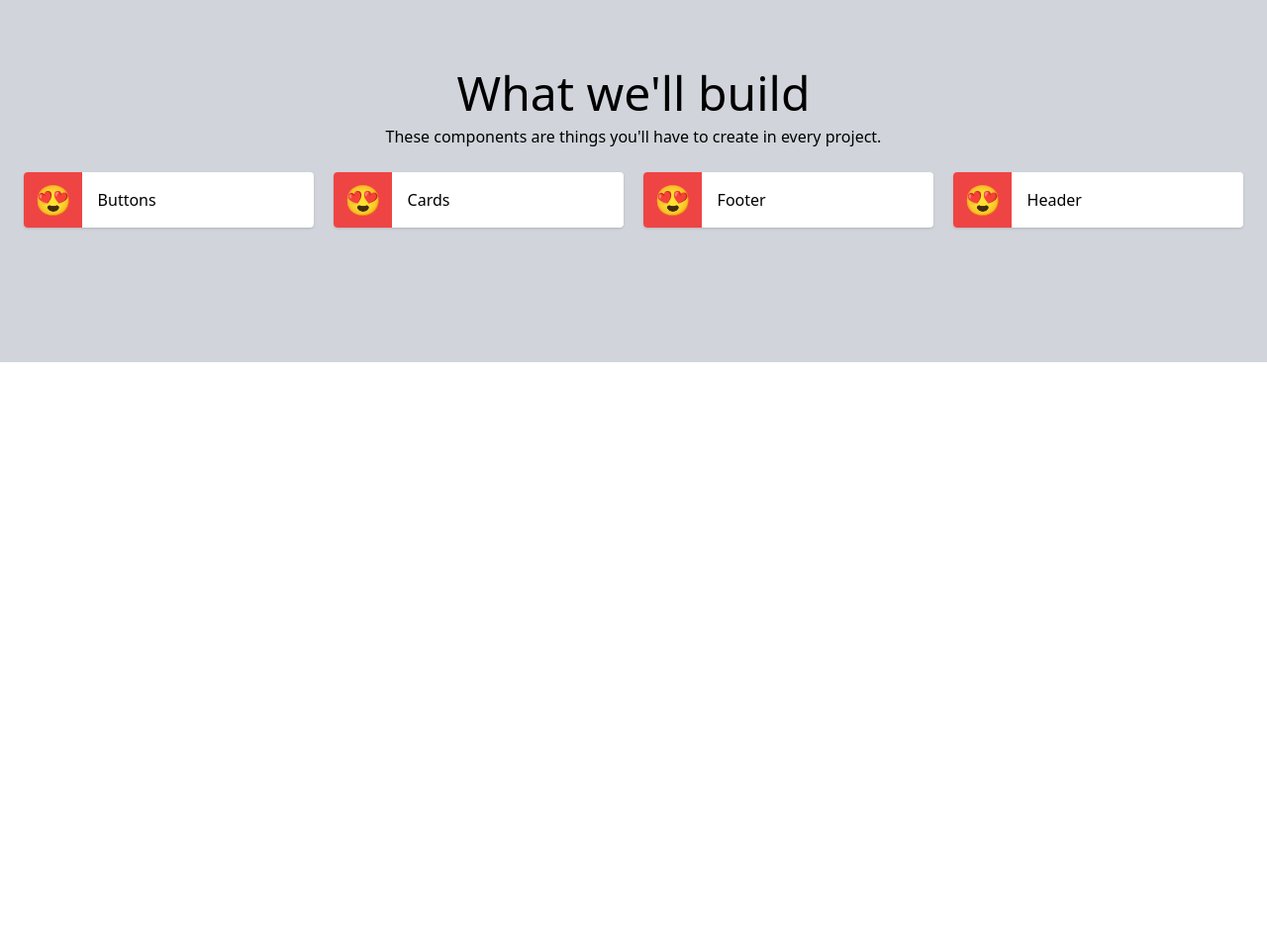
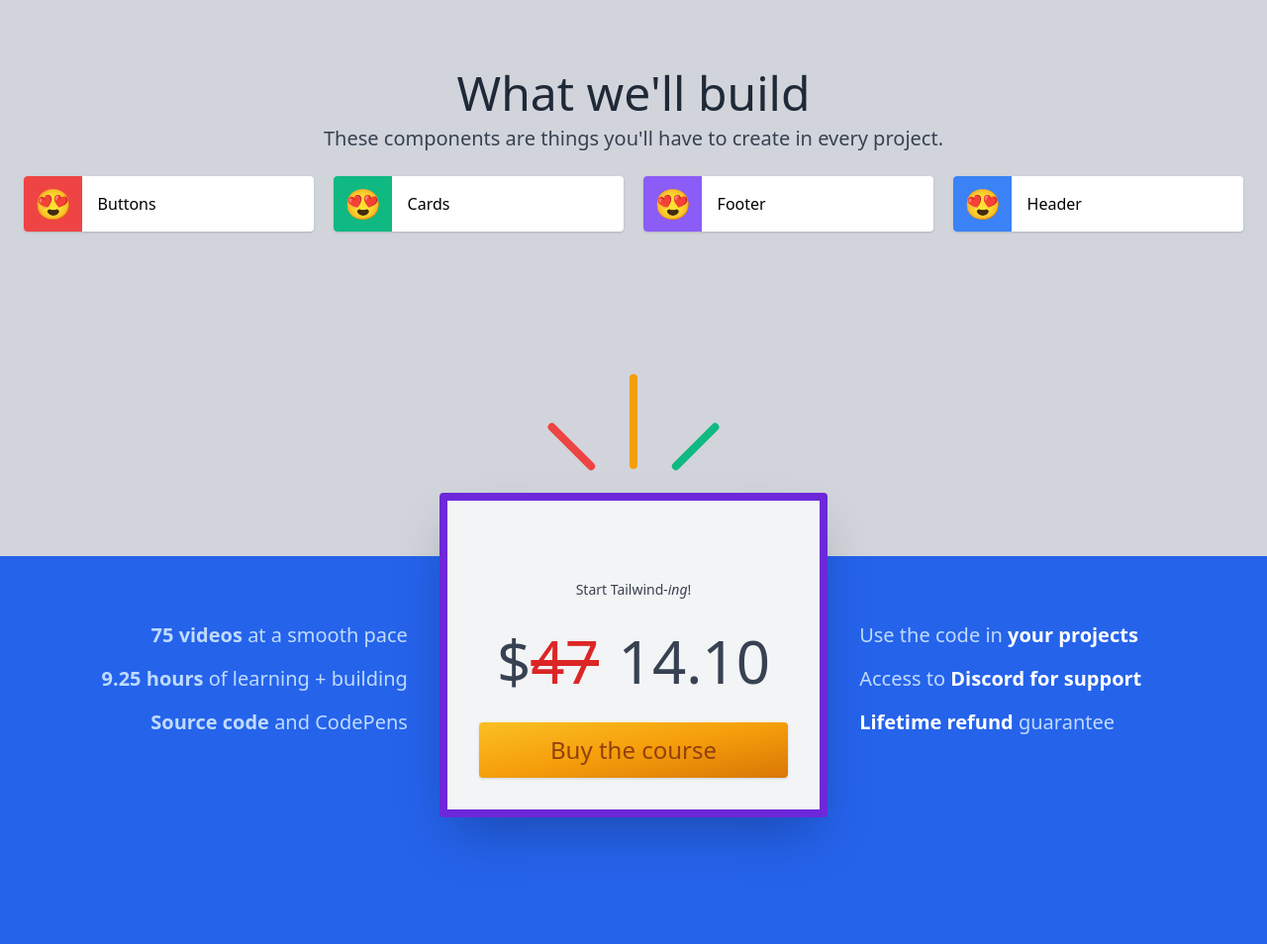
Before and after one commit to abrahamarslan/tailwindsite, a website built with Parcel: page src/index.html in a window 1280 px wide. Shown: the part 4380-5334 px from the top of the page at 99% size. Before the commit the page ends 4746 px from the top, so only its background shows below. Built offline with nearby package versions, Linux system fonts and the light colour scheme.

Commit message:
#updates

```diff
--- a/src/index.html
+++ b/src/index.html
@@ -316,23 +316,23 @@
     <div class="py-24 bg-gray-300">
         <div class="container mx-auto px-6">
             <div class="mb-10 text-center">
-                <h2 class="mb-2 text-5xl">What we'll build</h2>
-                <p class="mb-6">These components are things you'll have to create in every project.</p>
-                <div class="grid grid-cols-4 gap-5">
+                <h2 class="mb-2 text-5xl text-gray-800">What we'll build</h2>
+                <p class="mb-6 text-xl text-gray-700">These components are things you'll have to create in every project.</p>
+                <div class="grid grid-cols-1 md:grid-cols-2 lg:grid-cols-3 xl:grid-cols-4 gap-5">
                     <div class="flex bg-white rounded shadow">
                         <div class="w-1/5 flex items-center justify-center text-3xl bg-red-500 rounded-l">😍</div>
                         <div class="p-4">Buttons</div>
                     </div>
                     <div class="flex bg-white rounded shadow">
-                        <div class="w-1/5 flex items-center justify-center text-3xl bg-red-500 rounded-l">😍</div>
+                        <div class="w-1/5 flex items-center justify-center text-3xl bg-green-500 rounded-l">😍</div>
                         <div class="p-4">Cards</div>
                     </div>
                     <div class="flex bg-white rounded shadow">
-                        <div class="w-1/5 flex items-center justify-center text-3xl bg-red-500 rounded-l">😍</div>
+                        <div class="w-1/5 flex items-center justify-center text-3xl bg-purple-500 rounded-l">😍</div>
                         <div class="p-4">Footer</div>
                     </div>
                     <div class="flex bg-white rounded shadow">
-                        <div class="w-1/5 flex items-center justify-center text-3xl bg-red-500 rounded-l">😍</div>
+                        <div class="w-1/5 flex items-center justify-center text-3xl bg-blue-500 rounded-l">😍</div>
                         <div class="p-4">Header</div>
                     </div>
                 </div>
@@ -340,6 +340,49 @@
         </div>
     </div>
 <!--    /what we'll build-->
+
+<!--    pricing section-->
+    <div class="relative bg-blue-600 py-32 text-blue-200">
+<!--        gray box for top section-->
+        <div class="absolute top-0 inset-x-0 h-48 bg-gray-300">
+
+        </div>
+        <div class="container mx-auto px-6 flex items-center space-x-8 text-lg">
+<!--            left box-->
+            <div class="w-1/3 pt-12 text-right space-y-4 text-xl">
+                <p><strong class="font-bold font-white">75 videos</strong> at a smooth pace</p>
+                <p><strong class="font-bold font-white">9.25 hours</strong> of learning + building</p>
+                <p><strong class="font-bold font-white">Source code</strong> and CodePens</p>
+            </div>
+<!--            pricing box-->
+            <div class="relative w-1/3 pt-12 text-center p-8 rounded shadow-2xl border-8 border-purple-700 space-y-8 bg-gray-100 transform hover:scale-105 transition duration-500">
+
+<!--                rays-->
+                <div class="absolute top-0 inset-x-0 transform -translate-y-full flex items-end justify-center space-x-8">
+                    <div class="w-2 h-16 mb-8 transform origin-bottom -rotate-45 rounded bg-red-500"></div>
+                    <div class="w-2 h-24 mb-8 rounded bg-yellow-500"></div>
+                    <div class="w-2 h-16 mb-8 transform origin-bottom rotate-45 rounded bg-green-500"></div>
+                </div>
+<!--                /rays-->
+                <h4 class="text-gray-700 text-sm">Start Tailwind<span class="italic">-ing</span>!</h4>
+                <div class="flex flex-grow items-center justify-center text-6xl text-purple-800">
+                    <span class="text-gray-700">$</span>
+                    <div class="">
+                        <span class="text-red-600 line-through mr-1">47</span>
+                        <span class="text-gray-700">14.10</span>
+                    </div>
+                </div>
+                <a href="#" class="block p-3 text-center text-2xl bg-gradient-to-br from-yellow-400 via-yellow-500 to-yellow-600 text-yellow-800 hover:text-yellow-900 rounded shadow hover:shadow-xl transition duration-500">Buy the course</a>
+            </div>
+<!--            right box-->
+            <div class="w-1/3 pt-12 text-left space-y-4 text-xl">
+                <p>Use the code in <strong class="font-bold text-white">your projects</strong></p>
+                <p>Access to <strong class="font-bold text-white">Discord for support</strong></p>
+                <p><strong class="font-bold text-white">Lifetime refund</strong> guarantee</p>
+            </div>
+        </div>
+    </div>
+<!--    /pricing section-->
     <script src="index.js"></script>
 </body>
 </html>
```
Also changed, not shown: dist/index.html.
